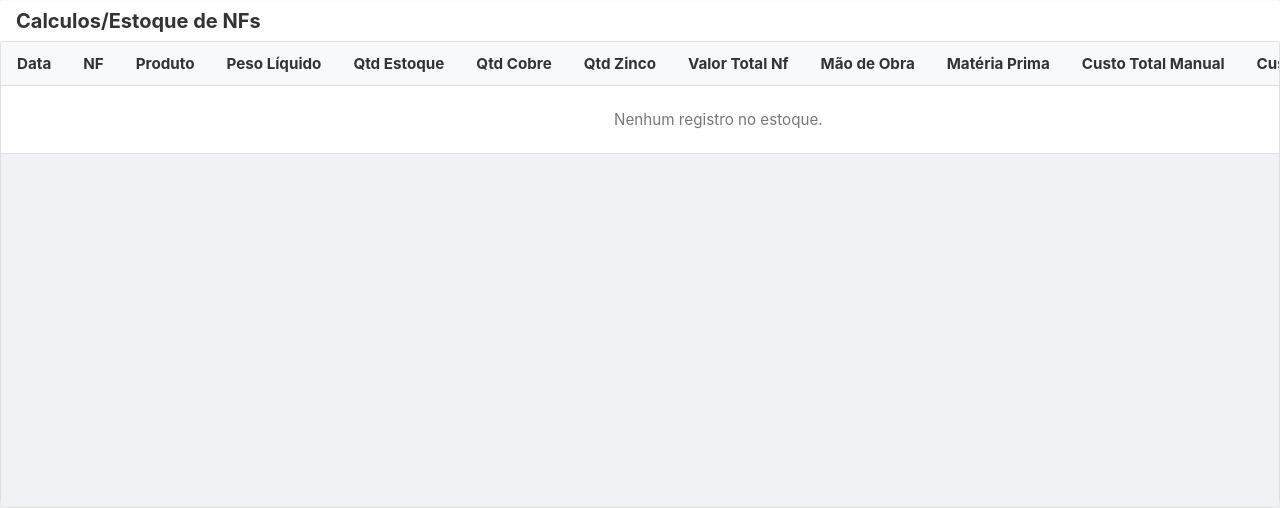
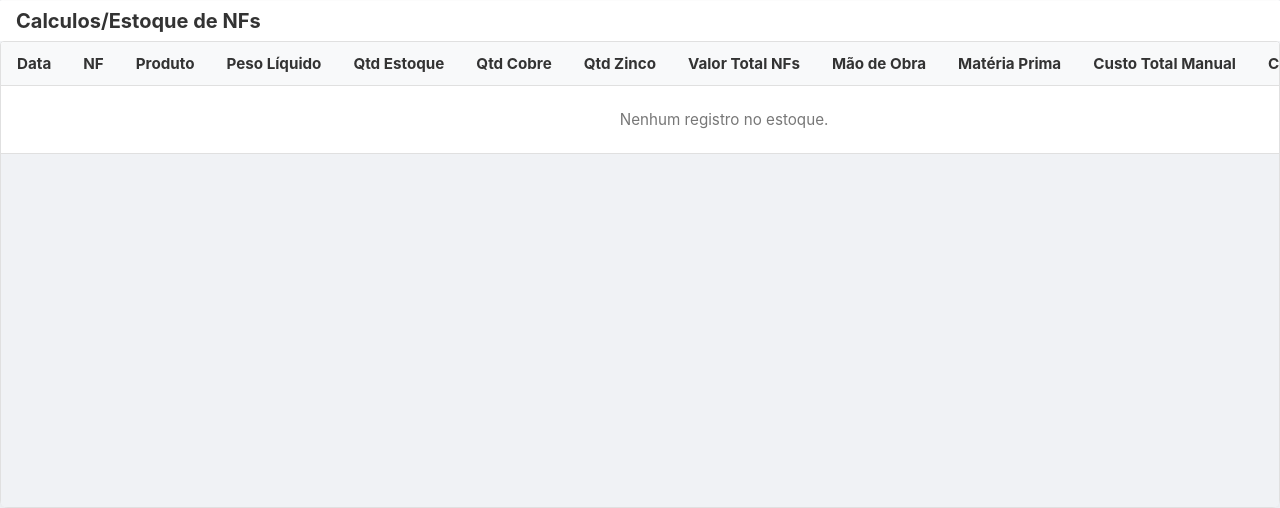
Before and after one commit to EloimColossette/Sistema-de-M-dio-Custo-Web, a Flask app: page /calculo_nfs/ in a window 1280 px wide. Shown: the part 292-800 px from the top of the page. Run offline with Flask 3, Linux system fonts and the light colour scheme; the visitor is signed in with stand-in values (Sample User, id 1); data that the repository does not hold is empty; some libraries are stand-ins or nearby versions.

Commit message:
Atualizando o git

```diff
--- a/templates/calculo_nfs.html
+++ b/templates/calculo_nfs.html
@@ -73,7 +73,7 @@
                 <th>Qtd Estoque</th>
                 <th>Qtd Cobre</th>
                 <th>Qtd Zinco</th>
-                <th>Valor Total Nf</th>
+                <th>Valor Total NFs</th>
                 <th>Mão de Obra</th>
                 <th>Matéria Prima</th>
                 <th>Custo Total Manual</th>
```
